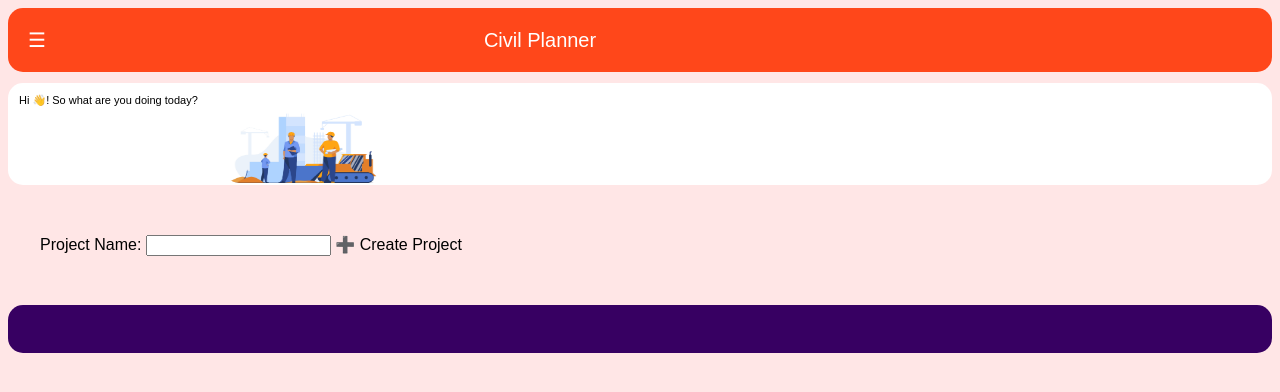
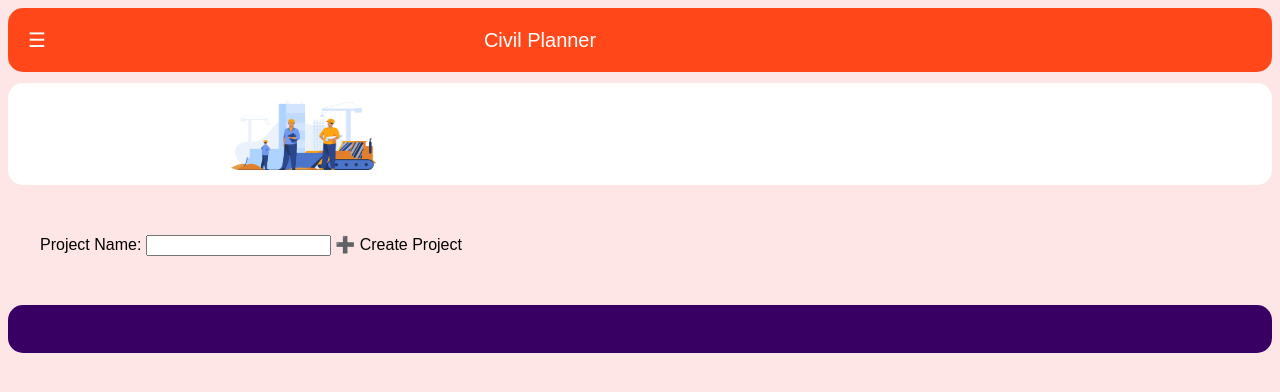
Before and after one commit to harshv1741/dashboard, a website: page public/index.html in a window 1280 px wide. Drawn offline with Linux system fonts and the light colour scheme; no server answers; a web font is replaced by a local one.

Commit message:
Removing the line

```diff
--- a/public/index.html
+++ b/public/index.html
@@ -34,9 +34,9 @@
 
 			<!-- Welcome Screen -->
 			<div class="welcome">
-				Hi 👋! So what are you doing today?
 				<img id="hiimg" src="images/8259.jpg" />
 			</div>
+
 			<!-- Create Project Form -->
 			<form id="projectForm" style="margin: 1em; padding: 1em">
 				<label for="projectName">Project Name:</label>
```
